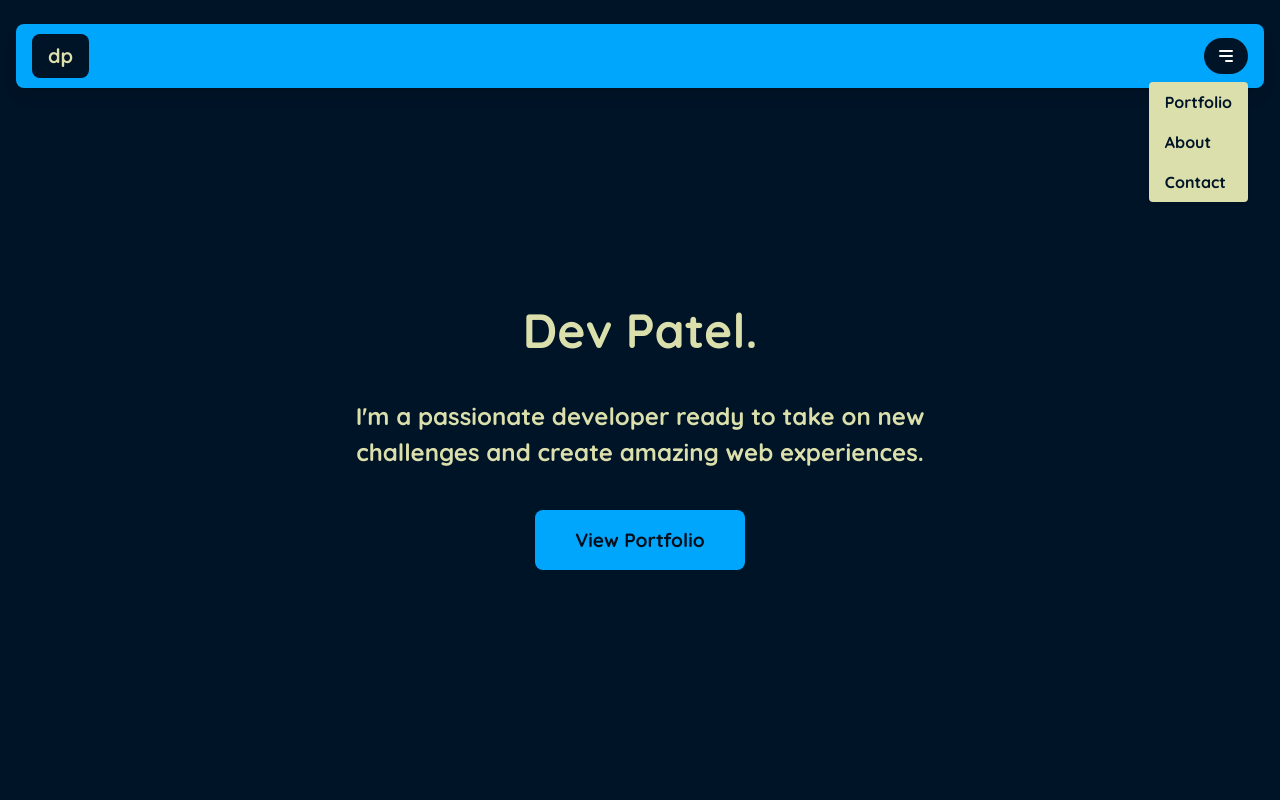
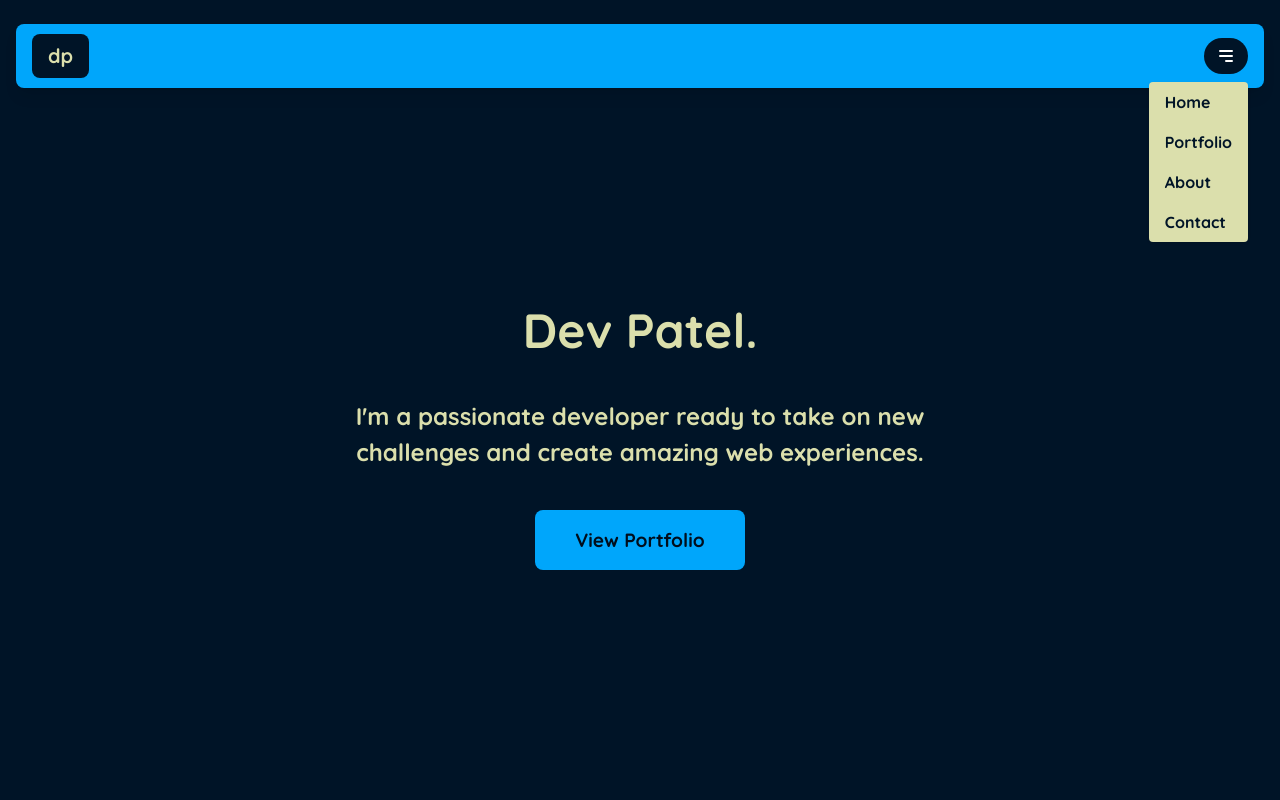
Before and after one commit to devv64/dev_portfolio, a React (Create React App) app: page / in a window 1280 px wide. Both pictures are taken after a click on the button 1226 px from the left and 56 px from the top of the page. Shown: the top 800 px of the page. Built offline with nearby package versions, Linux system fonts and the light colour scheme; the HTML template or start-up script is replaced by a standard one.

Commit message:
Fixed functionality of navbar to scroll to proper component

```diff
--- a/src/components/Navbar.tsx
+++ b/src/components/Navbar.tsx
@@ -1,57 +1,80 @@
 import React, { useEffect, useRef, useState } from 'react';
 import { HiMenuAlt3 } from 'react-icons/hi';
-
-interface Link {
-  title: string;
-  url: string;
-}
+import { Link as ScrollLink, animateScroll as scroll } from 'react-scroll';
 
 interface NavbarProps {
   title: string;
-  links: Link[];
 }
 
-const Navbar: React.FC<NavbarProps> = ({ title, links }) => {
+const Navbar: React.FC<NavbarProps> = ({ title }) => {
   const containerRef = useRef<HTMLDivElement>(null);
   const menuRef = useRef<HTMLUListElement>(null);
   const [menuOpen, setMenuOpen] = useState(false);
 
-  const toggleMenu = (event: React.MouseEvent) => {
+  const toggleMenu = (event: React.MouseEvent<HTMLButtonElement>) => {
     event.stopPropagation();
     setMenuOpen((prevMenuOpen) => !prevMenuOpen);
+  };
+
+  const closeMenu = () => {
+    setMenuOpen(false);
+  };
+
+  const scrollToTop = () => {
+    scroll.scrollToTop({ duration: 500, smooth: 'easeInOutQuart' });
+    closeMenu();
   };
 
   useEffect(() => {
     const handleClickOutside = (event: MouseEvent) => {
       if (
+        menuOpen &&
         menuRef.current &&
         !menuRef.current.contains(event.target as Node) &&
         event.target !== containerRef.current
       ) {
-        setMenuOpen(false);
+        closeMenu();
       }
     };
 
-    const handleWindowClick = (event: MouseEvent) => {
-      handleClickOutside(event);
-    };
-
-    document.addEventListener('click', handleWindowClick);
+    document.addEventListener('click', handleClickOutside);
 
     return () => {
-      document.removeEventListener('click', handleWindowClick);
+      document.removeEventListener('click', handleClickOutside);
     };
-  }, []);
+  }, [menuOpen]);
+
+  const menuItems = [
+    { id: 'homepage', text: 'Home' },
+    { id: 'portfolio', text: 'Portfolio' },
+    { id: 'about', text: 'About' },
+    { id: 'contact', text: 'Contact' },
+  ];
+
+  const renderMenuItems = () =>
+    menuItems.map((item) => (
+      <li key={item.id}>
+        <ScrollLink
+          to={item.id}
+          smooth={true}
+          duration={500}
+          onClick={scrollToTop}
+          className="px-4 py-2 block hover:bg-[#0054A2] rounded"
+        >
+          <span className="text-[#001427]">{item.text}</span>
+        </ScrollLink>
+      </li>
+    ));
 
   return (
     <div id="container" ref={containerRef}>
       <nav className="fixed top-0 left-0 right-0 bg-[#00A6FB] p-4 rounded-lg mt-6 mx-4 flex justify-between items-center h-16 shadow-lg z-50">
-        <a
-          href="#"
+        <div
+          onClick={scrollToTop}
           className="rounded-lg bg-[#001427] px-4 py-2 transition-all duration-300 hover:bg-[#0054A2] hover:scale-105 cursor-pointer"
         >
           <div className="text-[#DBDFAC] text-xl">{title}</div>
-        </a>
+        </div>
         <div className="relative">
           <button
             className="bg-[#001427] text-white py-2 px-3 rounded-full focus:outline-none flex items-center transition-all duration-300 hover:bg-[#0054A2] hover:scale-110"
@@ -60,20 +83,8 @@ const Navbar: React.FC<NavbarProps> = ({ title, links }) => {
             <HiMenuAlt3 className="text-xl" />
           </button>
           {menuOpen && (
-            <ul
-              className="absolute right-0 mt-2 bg-[#DBDFAC] shadow rounded"
-              ref={menuRef}
-            >
-              {links.map((link, index) => (
-                <li key={index}>
-                  <a
-                    className="px-4 py-2 block hover:bg-[#0054A2] rounded"
-                    href={link.url}
-                  >
-                    <span className="text-[#001427]">{link.title}</span>
-                  </a>
-                </li>
-              ))}
+            <ul className="absolute right-0 mt-2 bg-[#DBDFAC] shadow rounded" ref={menuRef}>
+              {renderMenuItems()}
             </ul>
           )}
         </div>
```
